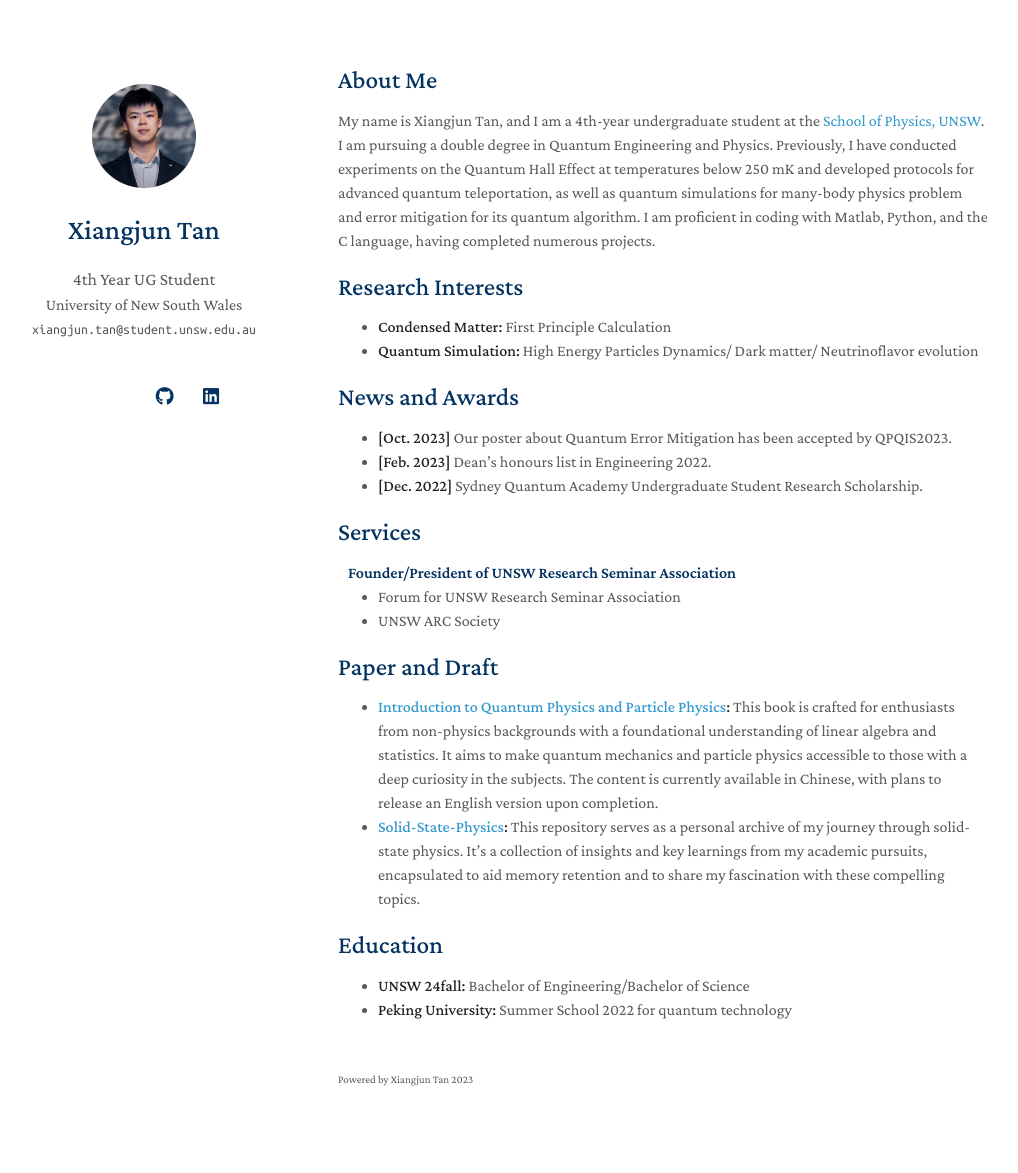
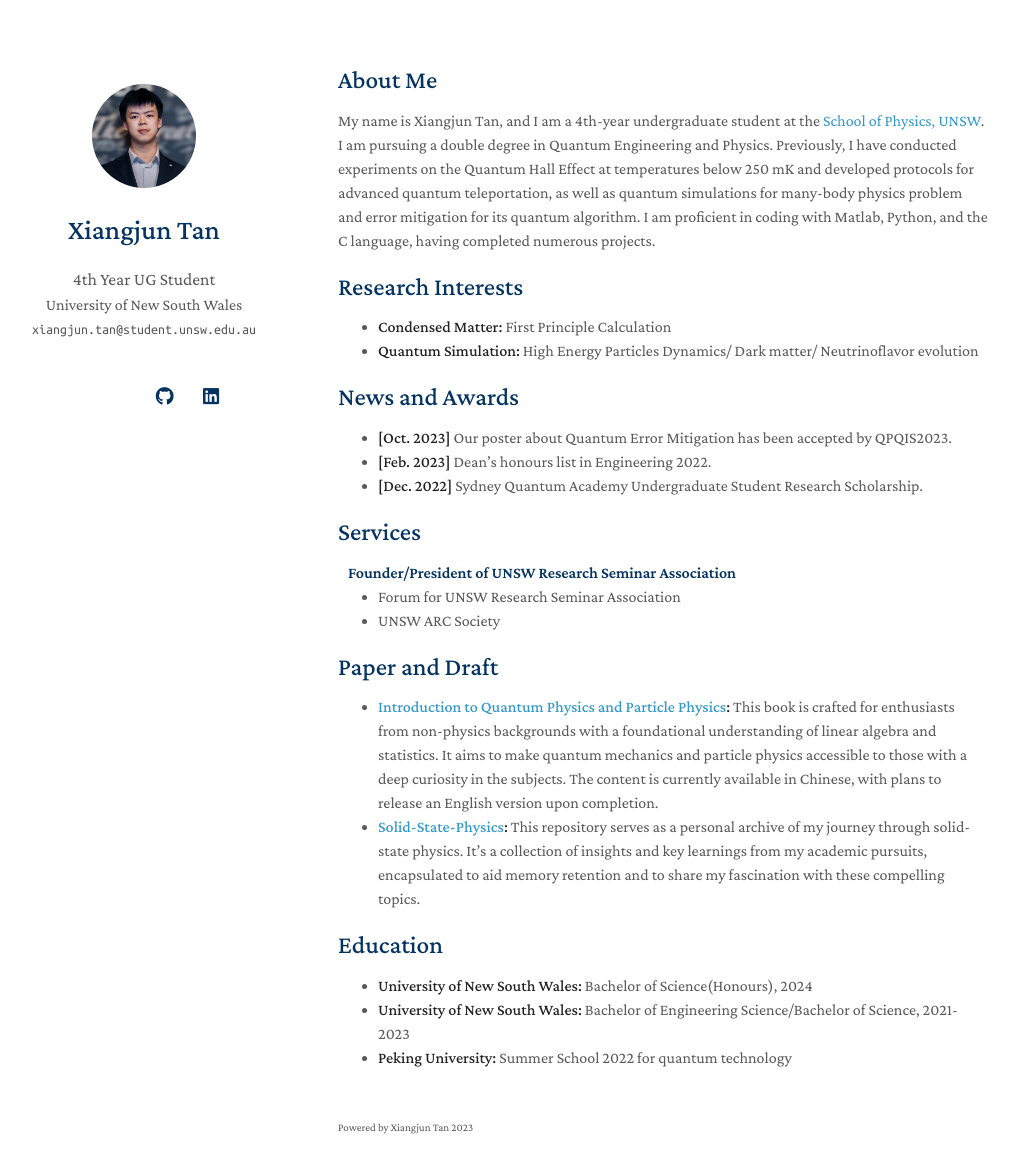
Before and after one commit to xiangjun-tan/xiangjun-tan.github.io, a Jekyll site: the page built from index.md, in a window 1280 px wide and 1208 px high. Shown: the top 1173 px of the window, without its empty margins (132-1150 px from the left). Built offline with Jekyll 4.4.1, drawn with Linux system fonts in a browser that asks for light colours; nearby versions of some CDN libraries; a style sheet for code colours, icons or effects is not loaded; our own code applies the rules of GitHub Pages for plain Markdown files.

Commit message:
Update index.md

```diff
--- a/index.md
+++ b/index.md
@@ -27,6 +27,6 @@ My name is Xiangjun Tan, and I am a 4th-year undergraduate student at the [Schoo
 - **[Solid-State-Physics](https://github.com/xiangjun-tan/Solid-State-Physics):** This repository serves as a personal archive of my journey through solid-state physics. It's a collection of insights and key learnings from my academic pursuits, encapsulated to aid memory retention and to share my fascination with these compelling topics.
 
 ## Education
-
-- **UNSW 24fall:** Bachelor of Engineering/Bachelor of Science
+- **University of New South Wales:** Bachelor of Science(Honours), 2024
+- **University of New South Wales:** Bachelor of Engineering Science/Bachelor of Science, 2021-2023
 - **Peking University:** Summer School 2022 for quantum technology
```
